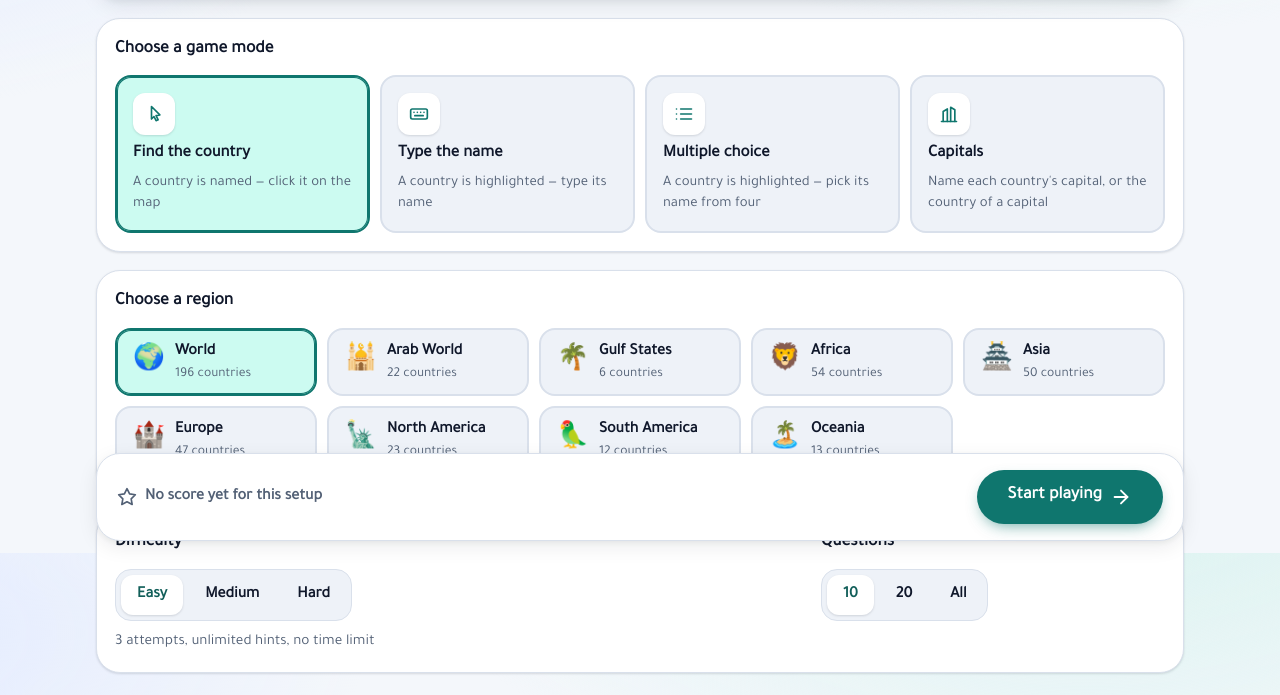
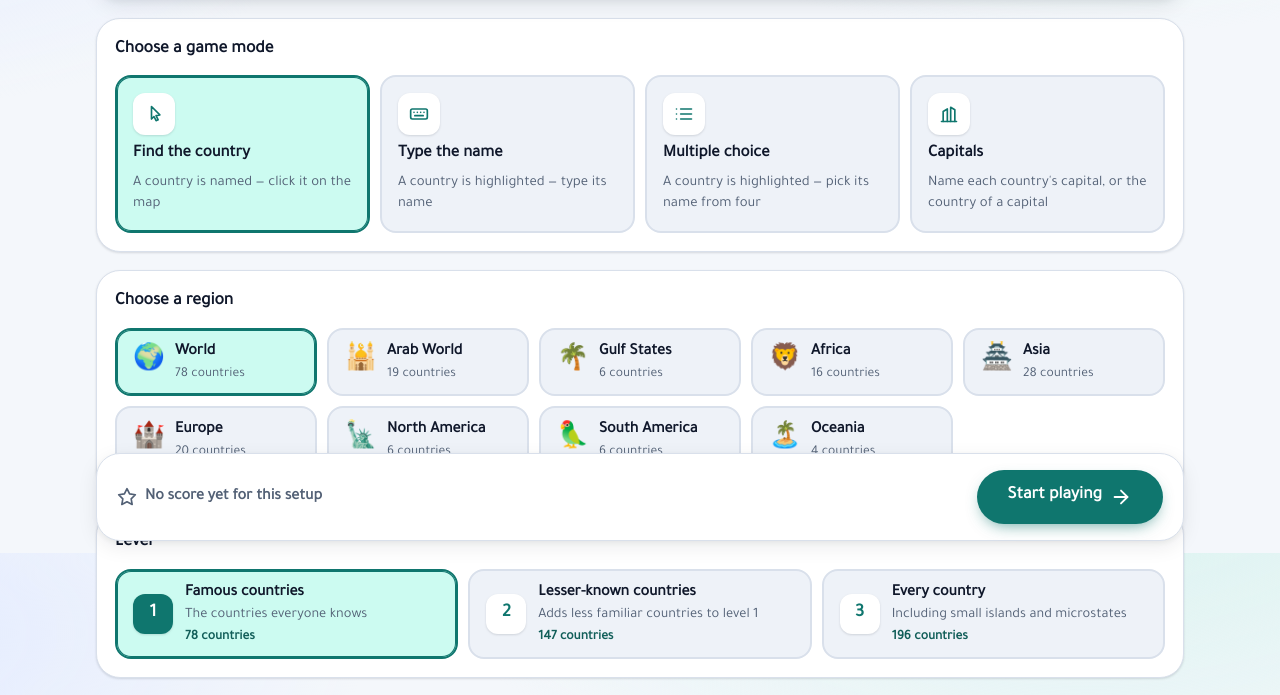
Before and after one commit to bkr75/atlas-quest, a website built with Vite: page index.html in a window 1280 px wide. Shown: the part 247-942 px from the top of the page. Built offline with nearby package versions, Linux system fonts and the light colour scheme.

Commit message:
Add levels: famous countries, lesser-known, then every country
Each country gets a tier (1 famous, 2 medium, 3 microstates/small islands).
The new Level setting on the home screen limits questions, map play area and
multiple-choice distractors to tiers <= level; best scores are kept per level.

Co-Authored-By: Claude Opus 5.5 <noreply@anthropic.com>
Claude-Session: https://claude.ai/code/session_01AAkYtytdgFFyMDVpJc6AgN

```diff
--- a/src/app.ts
+++ b/src/app.ts
@@ -1,4 +1,4 @@
-import { getCountry, type RegionId } from './data/countries';
+import { getCountry, type RegionId, type Tier } from './data/countries';
 import { REGIONS, getRegion } from './data/regions';
 import { Game, hintPrefix, questionPool, recordKey, type AnswerOutcome, type GameConfig, type Hint, type Mode } from './game/engine';
 import { capitalName, collator, countryName, dir, fmt, fmtClock, fmtPercent, getLang, setLocale, t, tNode, type Lang } from './i18n';
@@ -17,6 +17,7 @@ const MODES: { id: Mode; icon: string }[] = [
   { id: 'capitals', icon: icons.city },
 ];
 const DIFFICULTIES: Difficulty[] = ['easy', 'medium', 'hard'];
+const LEVELS: Tier[] = [1, 2, 3];
 const COUNTS = [10, 20, 0];
 
 const DELAY_CORRECT = 900;
@@ -225,6 +226,23 @@ export class App {
       (region) => update({ region }),
     );
 
+    const levelGroup = radioGroup<Tier>(
+      'level',
+      t('home.level'),
+      LEVELS.map((l) => ({
+        value: l,
+        extraClass: 'level-card',
+        content: [
+          h('span', { class: 'level-badge', 'aria-hidden': 'true' }, fmt(l)),
+          h('span', { class: 'level-text' }, h('span', { class: 'level-title' }, t(`level.${l}.title`)), h('span', { class: 'level-desc' }, t(`level.${l}.desc`))),
+          h('span', { class: 'level-count', 'data-level': String(l) }, ''),
+        ],
+      })),
+      cfg.level,
+      'level-group',
+      (level) => update({ level }),
+    );
+
     const diffGroup = radioGroup<Difficulty>(
       'difficulty',
       t('home.difficulty'),
@@ -256,6 +274,7 @@ export class App {
       },
       h('div', { class: 'panel' }, modeGroup, capOptions),
       h('div', { class: 'panel' }, regionGroup),
+      h('div', { class: 'panel' }, levelGroup),
       h('div', { class: 'panel panel-row' }, diffGroup, countGroup),
       h(
         'div',
@@ -284,7 +303,11 @@ export class App {
     if (capOptions) capOptions.hidden = cfg.mode !== 'capitals';
     for (const span of this.main.querySelectorAll<HTMLElement>('.region-count')) {
       const region = span.dataset.region as RegionId;
-      span.textContent = t('home.countries', { count: questionPool({ mode: cfg.mode, region }).length });
+      span.textContent = t('home.countries', { count: questionPool({ mode: cfg.mode, region, level: cfg.level }).length });
+    }
+    for (const span of this.main.querySelectorAll<HTMLElement>('.level-count')) {
+      const level = Number(span.dataset.level) as Tier;
+      span.textContent = t('home.countries', { count: questionPool({ mode: cfg.mode, region: cfg.region, level }).length });
     }
     const rules = DIFFICULTY[cfg.difficulty];
     const desc = this.main.querySelector('#difficulty-desc');
--- a/src/data/countries.ts
+++ b/src/data/countries.ts
@@ -22,8 +22,12 @@ export type RegionId =
   | 'samerica'
   | 'oceania';
 
+/** How well known a country is: 1 = famous, 2 = medium, 3 = obscure (small islands, microstates…). */
+export type Tier = 1 | 2 | 3;
+
 export interface Country {
   id: string;
+  tier: Tier;
   num: string;
   regions: RegionId[];
   en: string;
@@ -45,6 +49,39 @@ type Alts = {
   capitalDisputed?: boolean;
 };
 
+// Tier 1: countries most players already know (chosen for an Arabic-speaking audience,
+// so every Arab League member except the three least-known is here).
+const TIER_1 = new Set([
+  // Arab world
+  'SA', 'AE', 'KW', 'QA', 'BH', 'OM', 'YE', 'IQ', 'SY', 'JO', 'LB', 'PS', 'EG', 'SD', 'LY', 'TN', 'DZ', 'MA', 'SO',
+  // Africa
+  'ZA', 'NG', 'KE', 'ET', 'SN', 'GH', 'CM', 'CD', 'MG',
+  // Asia
+  'CN', 'JP', 'IN', 'TR', 'IR', 'PK', 'AF', 'ID', 'MY', 'TH', 'KR', 'KP', 'PH', 'VN', 'SG', 'RU',
+  // Europe
+  'GB', 'FR', 'DE', 'IT', 'ES', 'PT', 'GR', 'NL', 'SE', 'NO', 'CH', 'BE', 'PL', 'UA', 'IE', 'AT', 'DK', 'FI',
+  // Americas
+  'US', 'CA', 'MX', 'CU', 'JM', 'PA', 'BR', 'AR', 'CL', 'CO', 'PE', 'VE',
+  // Oceania
+  'AU', 'NZ', 'PG', 'FJ',
+]);
+
+// Tier 3: microstates, small island nations and other rarely-asked countries.
+const TIER_3 = new Set([
+  // Africa
+  'BI', 'CV', 'CF', 'GQ', 'ER', 'SZ', 'GW', 'LS', 'ST', 'SC', 'MU', 'KM', 'TG', 'BJ', 'GM', 'LR', 'SL',
+  // Asia
+  'BT', 'BN', 'TL', 'MV', 'KG', 'TJ', 'TM', 'LA',
+  // Europe
+  'AD', 'LI', 'MC', 'SM', 'VA', 'XK', 'MD', 'ME', 'MK',
+  // North America
+  'AG', 'BB', 'DM', 'GD', 'KN', 'LC', 'VC', 'BZ',
+  // South America
+  'GY', 'SR',
+  // Oceania
+  'KI', 'MH', 'FM', 'NR', 'PW',
+]);
+
 function c(
   id: string,
   num: string,
@@ -57,6 +94,7 @@ function c(
 ): Country {
   return {
     id,
+    tier: TIER_1.has(id) ? 1 : TIER_3.has(id) ? 3 : 2,
     num,
     regions,
     en,
--- a/src/data/regions.ts
+++ b/src/data/regions.ts
@@ -1,4 +1,4 @@
-import { COUNTRIES, type Country, type RegionId } from './countries';
+import { COUNTRIES, type Country, type RegionId, type Tier } from './countries';
 
 export interface RegionDef {
   id: RegionId;
@@ -26,7 +26,7 @@ export function getRegion(id: RegionId): RegionDef {
   return REGIONS.find((r) => r.id === id) ?? REGIONS[0];
 }
 
-export function countriesInRegion(region: RegionId): Country[] {
-  if (region === 'world') return COUNTRIES;
-  return COUNTRIES.filter((c) => c.regions.includes(region));
+/** Countries of a region; with a level, only countries whose tier is ≤ level (level 3 = all). */
+export function countriesInRegion(region: RegionId, level: Tier = 3): Country[] {
+  return COUNTRIES.filter((c) => (region === 'world' || c.regions.includes(region)) && c.tier <= level);
 }
--- a/src/game/engine.ts
+++ b/src/game/engine.ts
@@ -1,4 +1,4 @@
-import { getCountry, type Country, type RegionId } from '../data/countries';
+import { getCountry, type Country, type RegionId, type Tier } from '../data/countries';
 import { countriesInRegion } from '../data/regions';
 import { capitalNames, countryNames, matchesAny } from '../lib/match';
 import { DIFFICULTY, Streak, accuracy, pointsFor, type Difficulty, type DifficultyRules } from '../lib/scoring';
@@ -11,6 +11,8 @@ export interface GameConfig {
   mode: Mode;
   region: RegionId;
   difficulty: Difficulty;
+  /** 1 = famous countries only, 2 = adds medium-known ones, 3 = every country. */
+  level: Tier;
   /** Number of questions, 0 = every country of the region. */
   count: number;
   capDirection: CapDirection;
@@ -61,8 +63,8 @@ export function shuffle<T>(items: readonly T[], rng: Rng): T[] {
 }
 
 /** Countries that can be asked for a given config (capitals mode skips disputed capitals). */
-export function questionPool(config: Pick<GameConfig, 'mode' | 'region'>): Country[] {
-  const list = countriesInRegion(config.region);
+export function questionPool(config: Pick<GameConfig, 'mode' | 'region'> & { level?: Tier }): Country[] {
+  const list = countriesInRegion(config.region, config.level ?? 3);
   return config.mode === 'capitals' ? list.filter((c) => !c.capitalDisputed) : list;
 }
 
@@ -283,5 +285,5 @@ export class Game {
 /** Key under which best scores are stored. */
 export function recordKey(config: GameConfig): string {
   const mode = config.mode === 'capitals' ? `capitals-${config.capDirection}` : config.mode;
-  return `${mode}|${config.region}|${config.difficulty}|${config.count}`;
+  return `${mode}|${config.region}|L${config.level}|${config.difficulty}|${config.count}`;
 }
--- a/src/i18n/ar.json
+++ b/src/i18n/ar.json
@@ -34,7 +34,8 @@
       "few": "{count} دول",
       "many": "{count} دولة",
       "other": "{count} دولة"
-    }
+    },
+    "level": "المرحلة"
   },
   "mode": {
     "find": {
@@ -72,6 +73,20 @@
     "namerica": "أمريكا الشمالية",
     "samerica": "أمريكا الجنوبية",
     "oceania": "أوقيانوسيا"
+  },
+  "level": {
+    "1": {
+      "title": "دول مشهورة",
+      "desc": "أشهر الدول التي يعرفها الجميع"
+    },
+    "2": {
+      "title": "دول متوسطة الشهرة",
+      "desc": "تضيف دولاً أقل شهرة إلى المرحلة الأولى"
+    },
+    "3": {
+      "title": "كل الدول",
+      "desc": "بما فيها الجزر الصغيرة والدويلات"
+    }
   },
   "difficulty": {
     "easy": {
--- a/src/i18n/en.json
+++ b/src/i18n/en.json
@@ -34,7 +34,8 @@
       "few": "{count} countries",
       "many": "{count} countries",
       "other": "{count} countries"
-    }
+    },
+    "level": "Level"
   },
   "mode": {
     "find": {
@@ -72,6 +73,20 @@
     "namerica": "North America",
     "samerica": "South America",
     "oceania": "Oceania"
+  },
+  "level": {
+    "1": {
+      "title": "Famous countries",
+      "desc": "The countries everyone knows"
+    },
+    "2": {
+      "title": "Lesser-known countries",
+      "desc": "Adds less familiar countries to level 1"
+    },
+    "3": {
+      "title": "Every country",
+      "desc": "Including small islands and microstates"
+    }
   },
   "difficulty": {
     "easy": {
--- a/src/lib/storage.ts
+++ b/src/lib/storage.ts
@@ -25,6 +25,7 @@ export const DEFAULT_CONFIG: GameConfig = {
   mode: 'find',
   region: 'world',
   difficulty: 'easy',
+  level: 1,
   count: 10,
   capDirection: 'toCapital',
   capInput: 'choice',
@@ -54,8 +55,12 @@ export function loadSettings(defaults: Omit<Settings, 'config'>): Settings {
     theme: saved.theme === 'dark' || saved.theme === 'light' ? saved.theme : defaults.theme,
     numerals: saved.numerals === 'latn' || saved.numerals === 'arab' ? saved.numerals : defaults.numerals,
     muted: typeof saved.muted === 'boolean' ? saved.muted : defaults.muted,
-    config: { ...DEFAULT_CONFIG, ...(saved.config ?? {}) },
+    config: sanitizeConfig({ ...DEFAULT_CONFIG, ...(saved.config ?? {}) }),
   };
+}
+
+function sanitizeConfig(config: GameConfig): GameConfig {
+  return { ...config, level: config.level === 1 || config.level === 2 || config.level === 3 ? config.level : DEFAULT_CONFIG.level };
 }
 
 export function saveSettings(settings: Settings): void {
--- a/src/styles/main.css
+++ b/src/styles/main.css
@@ -551,6 +551,64 @@ bdi {
   font-weight: 500;
 }
 
+.level-group .options {
+  display: grid;
+  grid-template-columns: repeat(3, minmax(0, 1fr));
+}
+
+.level-card .option-body {
+  display: grid;
+  grid-template-columns: auto minmax(0, 1fr);
+  grid-template-areas: 'badge text' 'badge count';
+  align-items: center;
+  column-gap: 12px;
+  row-gap: 2px;
+  block-size: 100%;
+}
+
+.level-badge {
+  grid-area: badge;
+  display: grid;
+  place-items: center;
+  inline-size: 40px;
+  block-size: 40px;
+  border-radius: 12px;
+  background: var(--surface);
+  color: var(--accent);
+  font-weight: 800;
+  font-size: 1.15rem;
+  box-shadow: var(--shadow-sm);
+}
+
+.level-card input:checked + .option-body .level-badge {
+  background: var(--accent);
+  color: var(--accent-contrast);
+}
+
+.level-text {
+  grid-area: text;
+  display: grid;
+  min-inline-size: 0;
+}
+
+.level-title {
+  font-weight: 800;
+}
+
+.level-desc {
+  color: var(--muted);
+  font-weight: 500;
+  font-size: 0.9rem;
+  line-height: 1.4;
+}
+
+.level-count {
+  grid-area: count;
+  color: var(--accent-strong);
+  font-size: 0.85rem;
+  font-weight: 700;
+}
+
 .segmented .options {
   gap: 6px;
   padding: 5px;
@@ -1488,6 +1546,10 @@ bdi {
     grid-template-columns: repeat(2, minmax(0, 1fr));
   }
 
+  .level-group .options {
+    grid-template-columns: minmax(0, 1fr);
+  }
+
   .answer-form {
     flex-direction: row;
   }
```
Also changed, not shown: tests/e2e/helpers.ts (+3 -0 lines), tests/e2e/ui.spec.ts (+43 -5 lines), tests/unit/data.test.ts (+12 -0 lines), tests/unit/engine.test.ts (+27 -2 lines), README.md.
